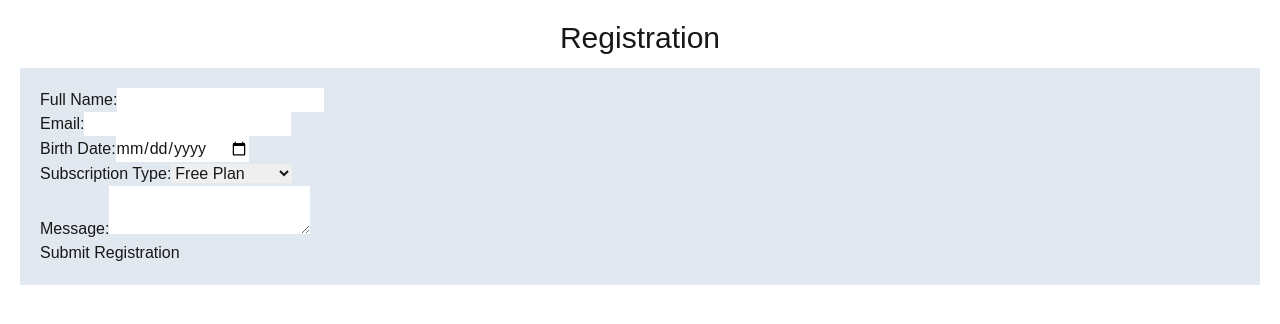
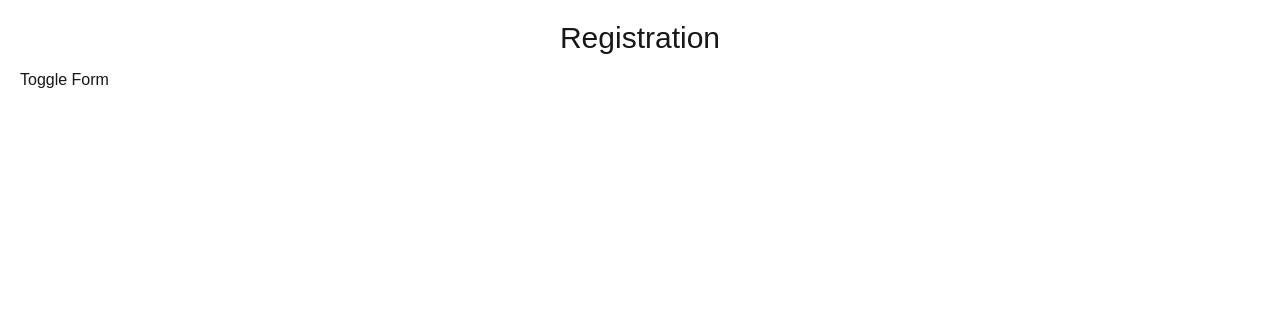
Before and after one commit to SAIT-FA2024/fa2024-cprg306f-classexamples, a Next.js app: page /week-5 in a window 1280 px wide. Shown: the top 324 px of the page. Built offline with nearby package versions, Linux system fonts and the light colour scheme.

Commit message:
Week 5 Content

```diff
--- a/app/week-5/managed-form.js
+++ b/app/week-5/managed-form.js
@@ -1,41 +1,87 @@
 "use client"
+
+import { useState } from "react";
 
 export default function RegistrationForm(){
 
+    const [fullName, setFullName] = useState("");
+    const [email, setEmail] = useState("");
+    const [birthDate, setBirthDate] = useState("");
+    const [subscription, setSubscription] = useState("");
+    const [message, setMessage] = useState("");
+
+    const handleFullNameChange = (event) => {
+        console.dir(event.target.value);
+        setFullName(event.target.value);
+    }
+    const handleEmailChange = (event) => setEmail(event.target.value);
+    const handleBirthDateChange = (event) => setBirthDate(event.target.value);
+    const handleSubscriptionChange = (event) => setSubscription(event.target.value);
+    const handleMessageChange = (event) => setMessage(event.target.value);
+
     const handleSubmit = (event) => {
         event.preventDefault();
-        console.dir(event);
+        // console.dir(event);
+
+        let registrationObject = {
+            fName: fullName,
+            mail: email,
+            bday: birthDate,
+            plan: subscription,
+            msg: message
+        }
+
+        alert(`
+            Name: ${registrationObject.fName} |
+            Email: ${registrationObject.mail} |
+            Birth Date: ${registrationObject.bday} |
+            Subscription: ${registrationObject.plan} |
+            Message: ${registrationObject.msg}
+        `);
+
+            setFullName("");
+            setEmail("");
+            setBirthDate("");
+            setSubscription("");
+            setMessage("");
+
     }
 
     return(
         <form onSubmit={handleSubmit} className="bg-slate-200 p-5">
-            <div>
-                <label>Full Name:</label>
-                <input type="text" name="fname" />
+            <div className="mb-3">
+                <label className="inline-block w-40">Full Name:</label>
+                <input
+                    type="text"
+                    onChange={handleFullNameChange}
+                    value={fullName}
+                    className="px-2 py-0.5 rounded border border-teal-400 bg-amber-50 focus:bg-emerald-200"
+                />
             </div>
-            <div>
-                <label>Email:</label>
-                <input type="email" name="reg_mail" />
+            <div className="mb-3">
+                <label className="inline-block w-40">Email:</label>
+                <input type="email" onChange={handleEmailChange} value={email} className="px-2 py-0.5 rounded border border-teal-400 bg-amber-50 focus:bg-emerald-200"/>
             </div>
-            <div>
-                <label>Birth Date:</label>
-                <input type="date" />
+            <div className="mb-3">
+                <label className="inline-block w-40">Birth Date:</label>
+                <input type="date" onChange={handleBirthDateChange} value={birthDate} className="px-2 py-0.5 rounded border border-teal-400 bg-amber-50 focus:bg-emerald-200"/>
             </div>
-            <div>
-                <label>Subscription Type:</label>
-                <select>
+            <div className="mb-3">
+                <label className="inline-block w-40">Subscription Type:</label>
+                <select onChange={handleSubscriptionChange} value={subscription} className="px-2 py-0.5 rounded border border-teal-400 bg-amber-50 focus:bg-emerald-200">
+                    <option selected disabled value="">-- Please select a plan --</option>
                     <option value="free">Free Plan</option>
                     <option value="basic">Basic Plan</option>
                     <option value="premium">Premium Plan</option>
                 </select>
             </div>
-            <div>
-                <label>Message:</label>
-                <textarea></textarea>
+            <div className="mb-3">
+                <label className="inline-block w-40 align-top">Message:</label>
+                <textarea onChange={handleMessageChange} value={message}  className="px-2 py-0.5 rounded border border-teal-400 bg-amber-50 focus:bg-emerald-200"></textarea>
             </div>
 
             <div>
-                <button>Submit Registration</button>
+                <button className="px-2 py-1 rounded text-white bg-green-700 hover:bg-green-600 active:bg-green-500">Submit Registration</button>
             </div>
         </form>
     );
--- a/app/week-5/page.js
+++ b/app/week-5/page.js
@@ -1,11 +1,28 @@
+"use client"
+
+import { useState } from "react";
 import RegistrationForm from "./managed-form";
 
 export default function RegistrationPage(){
 
+    const [showForm, setShowForm] = useState(false);
+
+    const toggleForm = () => {
+        if(showForm){
+            setShowForm(false);
+        } else {
+            setShowForm(true);
+        }
+    }
+
+    const toggleForm2 = () => showForm ? setShowForm(false) : setShowForm(true);
+
     return(
         <main className="p-5">
             <h1 className="text-3xl text-center mb-3">Registration</h1>
-            <RegistrationForm />
+            {/* { 5 > 10  ? <p>Something</p> : <p>Something Else</p> } */}
+            <button onClick={toggleForm2}>Toggle Form</button>
+            { showForm && <RegistrationForm /> }
         </main>
     );
 }
```
